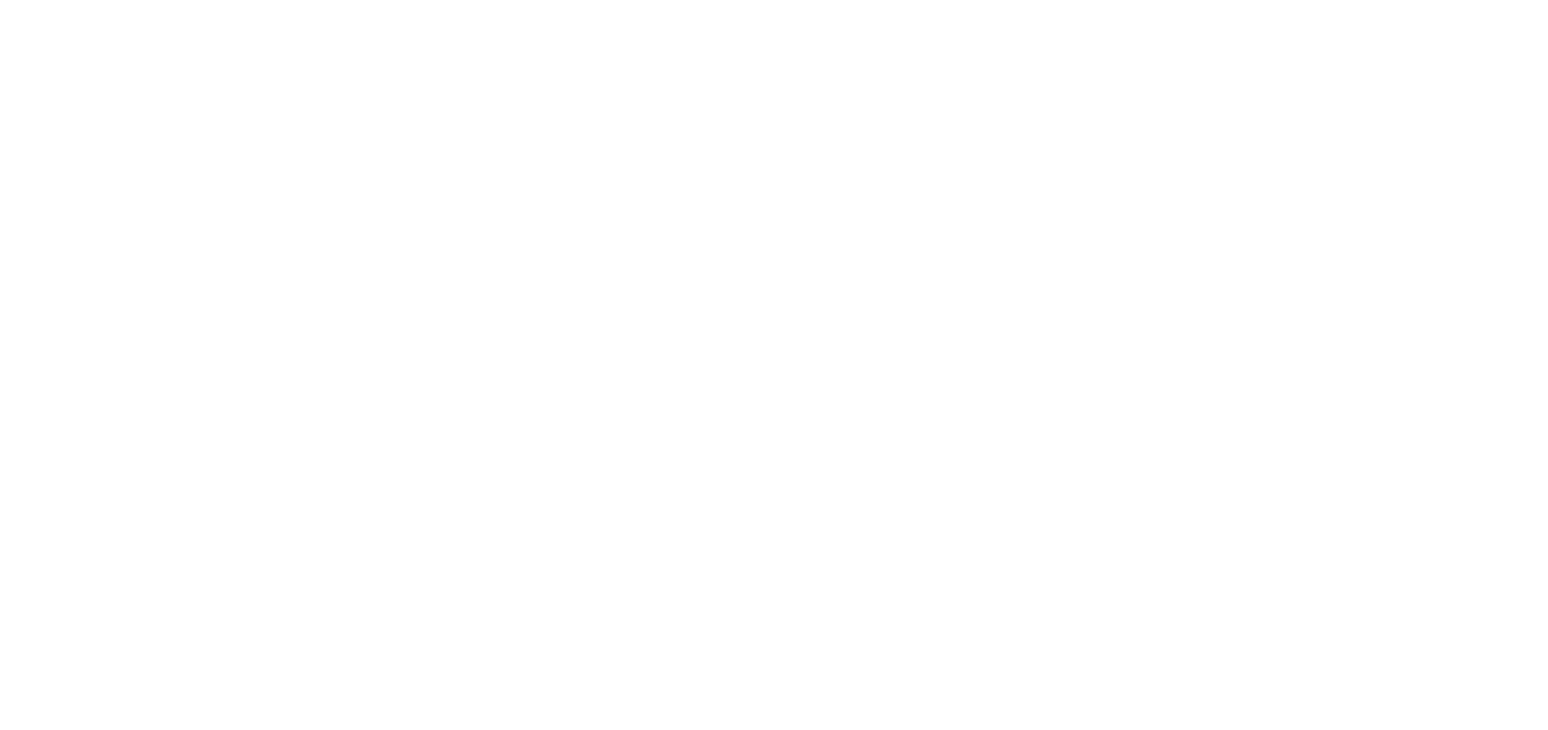
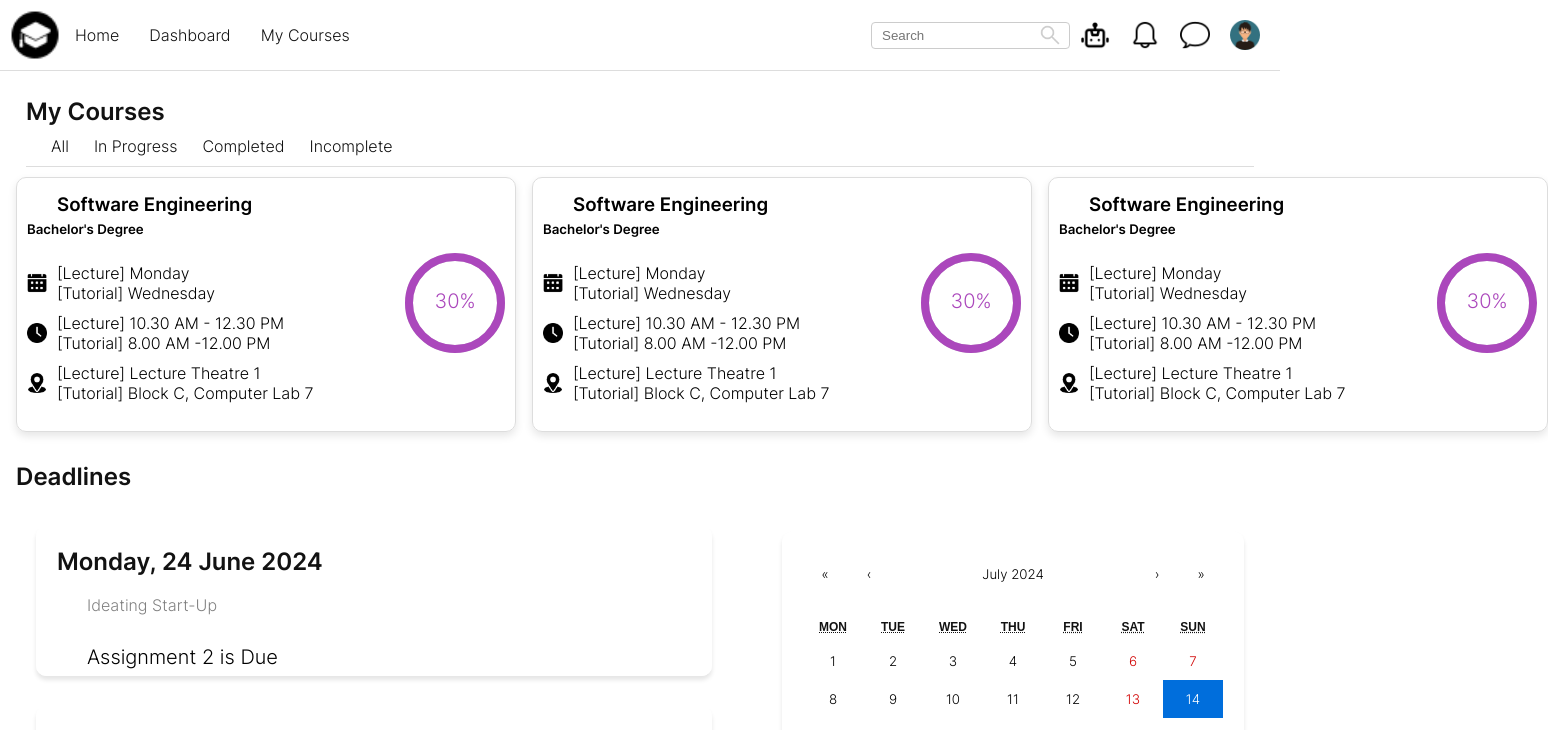
Before and after one commit to ICAS03/uni-portal, a React (Vite) app: page /lecturerdash in a window 1280 px wide. Before the commit this address had no page. Shown: the top 730 px of the page, 1548 px wide, since content can reach past the window. Built offline with nearby package versions, Linux system fonts and the light colour scheme.

Commit message:
lecture dash

```diff
--- a/src/App.jsx
+++ b/src/App.jsx
@@ -13,6 +13,7 @@
 import LecModStat from './components/LecModStat/LecModStat';
 import LectureUpload from './components/LectureUpload/LectureUpload';
 import ProfilePage from './components/ProfilePage/profilePage';
+import Lecturerdash from './components/MyCourses/lecturerdash'
 
 
 
@@ -20,8 +21,7 @@
   return (
     <Router>
       <Routes>
-        <Route path='/' element={<LecModStat/>}></Route>
-        <Route path='/' element={<ProfilePage/>}></Route>
+        <Route path='/' element={<Dashboard/>}></Route>
         <Route path='/dashboard' element={<Dashboard></Dashboard>}></Route>
         <Route path='/mycourses' element={<MyCourses></MyCourses>}></Route>
         <Route path='/tutorial' element={<Tutorial></Tutorial>}></Route>
@@ -32,6 +32,7 @@
         <Route path="/studentlist" element={<StudentList />}></Route>
         <Route path='/lecture-upload' element={<LectureUpload/>}></Route>
         <Route path='/profilepage' element={<ProfilePage/>}></Route>
+        <Route path='/lecturerdash' element={<Lecturerdash/>}></Route>
       </Routes>
     </Router>
   );
--- /dev/null
+++ b/src/components/Modules/lecmodulecard.css
@@ -0,0 +1,42 @@
+.module-card {
+    width: 500px;
+    height: 255px;
+    border: 1px solid #ddd;
+    border-radius: 10px;
+    box-shadow: 0 4px 8px rgba(0, 0, 0, 0.1);
+    overflow: hidden;
+    padding: 10px;
+  }
+
+  .module-card-content {
+    display: flex;
+    justify-content: space-between;
+    align-items: flex-start;
+    margin-top: 1rem;
+  }
+
+  .module-card-description {
+    flex: 1;
+  }
+
+  .description-item {
+    display: flex;
+    align-items: center;
+    margin-bottom: 10px;
+  }
+
+  .module-card-icons {
+    width: 20px;
+    height: 20px;
+    margin-right: 10px;
+  }
+
+
+  .circularbar-container {
+    display: flex;
+    align-items: center;
+    justify-content: center;
+    margin-left: 20px;
+    width: 100px; /* Adjust size as needed */
+    height: 100px; /* Adjust size as needed */
+  }
--- /dev/null
+++ b/src/components/Modules/lecmodulecard.jsx
@@ -0,0 +1,62 @@
+import React from 'react'
+import prof from '../../assets/icons/lecturer.png';
+import calendar from '../../assets/icons/calendar.png';
+import clock from '../../assets/icons/time.png';
+import location from '../../assets/icons/location.png';
+import '../Modules/lecmodulecard.css';
+import { CircularProgressbar, buildStyles } from "react-circular-progressbar";
+
+
+const Lecmodulecard = () => {
+  return (
+    <div className="module-card">
+    <div className="module-card-body">
+      <h3 className="module-card-title">Software Engineering</h3>
+      <h5 className="module-card-subtitle mb-2 text-body-secondary">Bachelor's Degree</h5>
+      <div className='module-card-content'>
+      <div className='module-card-description'>
+
+          <div className='description-item'>
+
+          </div>
+
+          <div className='description-item'>
+                <img src={calendar} alt="" className='module-card-icons'></img>
+                <ul className='day'>
+                <li>[Lecture] Monday</li>
+                <li>[Tutorial] Wednesday</li>
+            </ul>
+          </div>
+
+          <div className='description-item'>
+            <img src={clock} alt="" className='module-card-icons'></img>
+            <ul className='time'>
+                <li>[Lecture] 10.30 AM - 12.30 PM </li>
+                <li>[Tutorial] 8.00 AM -12.00 PM</li>
+            </ul>
+          </div>
+
+          <div className='description-item'>
+            <img src={location} alt="" className='module-card-icons'></img>
+            <ul className='location'>
+                <li>[Lecture] Lecture Theatre 1</li>
+                <li>[Tutorial] Block C, Computer Lab 7</li>
+            </ul>
+            </div>
+          </div>
+          <div className="circularbar-container">
+      <CircularProgressbar className="module-circle"  text = {`${30}%`} styles={
+        buildStyles({
+                    pathColor:'#AB47BC' ,
+                    textColor: '#AB47BC'
+      })}/>
+      </div>
+      </div>
+
+
+      </div>
+      </div>
+  )
+}
+
+export default Lecmodulecard
--- /dev/null
+++ b/src/components/MyCourses/lecturerdash.css
@@ -0,0 +1,44 @@
+.lecdash-body {
+    padding:16px;
+}
+
+.lecdash-selection {
+    margin :10px;
+}
+
+.selection-span {
+    display: flex;
+    align-items: center;
+    background-color: #fff;
+    padding: 10px 10px;
+    border-bottom: 1px solid #ddd;
+    justify-content: space-between;
+  }
+
+.selection-list {
+    display: flex;
+    list-style: none;
+    margin: 0 15px;
+    cursor: pointer;
+    color: #121212;
+    gap: 25px;
+}
+
+.selection-list :hover{
+   text-decoration: underline;
+   color : #E46F6F;
+}
+
+.modules {
+    display: flex;
+    gap: 16px;
+    margin-bottom: 30px;
+}
+
+.lecNav{
+    color: black;
+}
+
+.lecNav:hover{
+    background-color: #f8f8f8;
+}
--- /dev/null
+++ b/src/components/MyCourses/lecturerdash.jsx
@@ -0,0 +1,46 @@
+import React from 'react'
+import Navbar from '../Navbar/navbar';
+import Lecmodulecard from '../Modules/lecmodulecard';
+import '../MyCourses/lecturerdash.css';
+import DashboardCalendar from '../Dashboard/dashboardCalendar';
+import { Link } from "react-router-dom";
+
+const lecdash = () => {
+  return (
+    <>
+    <Navbar></Navbar>
+    <div className='lecdash-body'>
+      <div className='lecdash-selection'>
+        <h2>My Courses</h2>
+       <span className='selection-span'>
+      <ul className='selection-list'>
+        <li>All</li>
+        <li>In Progress</li>
+        <li>Completed</li>
+        <li>Incomplete</li>
+      </ul>
+     </span>
+      </div>
+      <div className='modules'>
+      <Link to="/lecturestats" className='lecNav'>
+      <Lecmodulecard/>
+      </Link>
+      <Link to="/lecturestats" className='lecNav'>
+      <Lecmodulecard/>
+      </Link>
+      <Link to="/lecturestats" className='lecNav'>
+      <Lecmodulecard/>
+      </Link>
+
+      </div>
+      <div classname='calendar'>
+      <h2 className='Deadlines'>Deadlines</h2>
+      <DashboardCalendar/>
+      </div>
+
+    </div>
+    </>
+  )
+}
+
+export default lecdash
```
